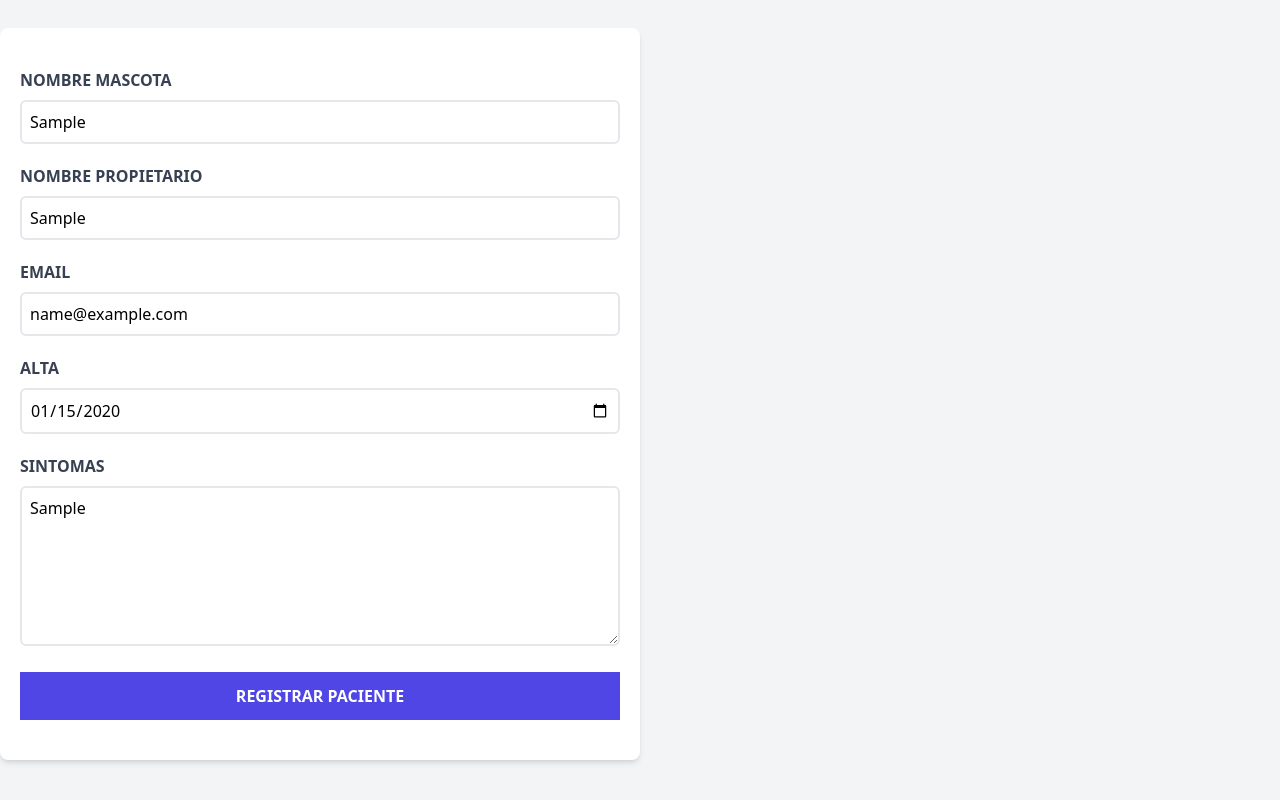
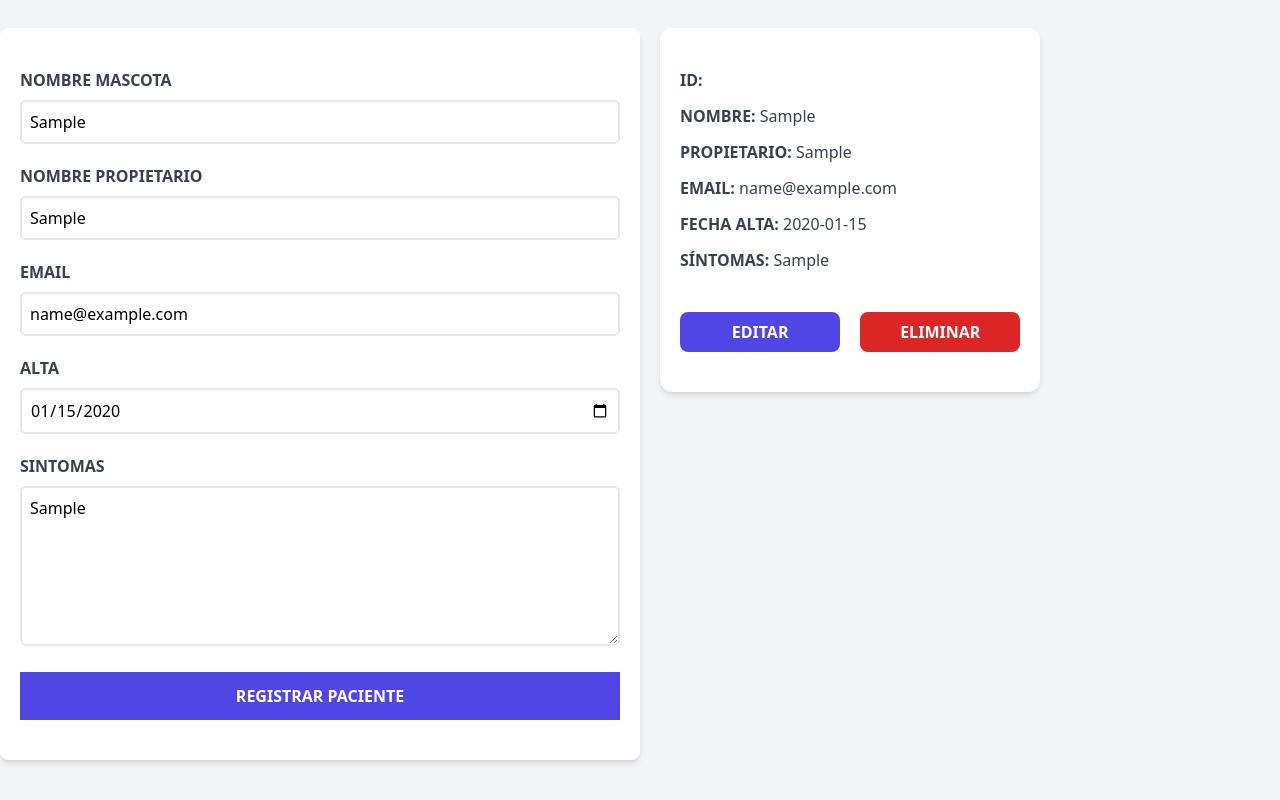
Before and after one commit to alfonso-ramos/admin-pacientes-vue, a Vue app: page / in a window 1280 px wide. Both pictures are taken after typing "Sample", "Sample", "name@example.com", "2020-01-15", "Sample" into the empty fields and a click on the input "Registrar paciente". Shown: the part 272-1072 px from the top of the page. Built offline with nearby package versions, Linux system fonts and the light colour scheme.

Commit message:
[ADD] Se muestra el componente de paciente al llenar el formulario

```diff
--- a/src/App.vue
+++ b/src/App.vue
@@ -2,6 +2,7 @@
 import { ref, reactive } from 'vue';
 import Header from './components/Header.vue';
 import Formulario from './components/Formulario.vue'
+import Paciente from './components/Paciente.vue'
 
   // Stata global
   const paciente = reactive({
@@ -39,7 +40,14 @@ import Formulario from './components/Formulario.vue'
         </h3>
 
         <div v-if="pacientes.length > 0">
-
+          <p class="text-lg mt-5 text-center mb-10">
+            Información de
+            <span class="text-indigo-600 font-bold">pacientes</span>
+        </p>
+          <Paciente
+            v-for="paciente in pacientes"
+            :paciente="paciente"
+          />
         </div>
         <p v-else class="mt-20 text-2xl text-center">No hay pacientes</p>
       </div>
--- /dev/null
+++ b/src/components/Paciente.vue
@@ -0,0 +1,61 @@
+<script setup>
+    defineProps({
+        paciente:{
+            type: Object,
+            required: true
+        }
+    })
+</script>
+
+<template>
+    <div class="mx-5 my-10 bg-white shadow-md px-5 py-10 rounded-xl">
+        <p class="font-bold mb-3 text-gray-700 uppercase">ID:
+            <span class="font-normal normal-case">
+
+            </span>
+        </p>
+
+        <p class="font-bold mb-3 text-gray-700 uppercase">Nombre:
+            <span class="font-normal normal-case">
+                {{ paciente.nombre }}
+            </span>
+        </p>
+
+        <p class="font-bold mb-3 text-gray-700 uppercase">Propietario:
+            <span class="font-normal normal-case">
+                {{ paciente.propietario }}
+            </span>
+        </p>
+
+        <p class="font-bold mb-3 text-gray-700 uppercase">Email:
+            <span class="font-normal normal-case">
+                {{ paciente.email }}
+            </span>
+        </p>
+
+        <p class="font-bold mb-3 text-gray-700 uppercase">Fecha Alta:
+            <span class="font-normal normal-case">
+                {{ paciente.alta }}
+            </span>
+        </p>
+
+        <p class="font-bold mb-3 text-gray-700 uppercase">Síntomas:
+            <span class="font-normal normal-case">
+                {{ paciente.sintomas }}
+
+            </span>
+        </p>
+
+        <div class="grid md:grid-cols-2  gap-5 mt-10 ">
+            <button
+                type="button"
+                class="block w-full py-2 px-10 bg-indigo-600 hover:bg-indigo-700 text-white font-bold uppercase rounded-lg"
+            >Editar</button>
+
+            <button
+                type="button"
+                class="block w-full py-2 px-10 bg-red-600 hover:bg-red-700 text-white font-bold uppercase rounded-lg"
+            >Eliminar</button>
+        </div>
+    </div>
+</template>
```
